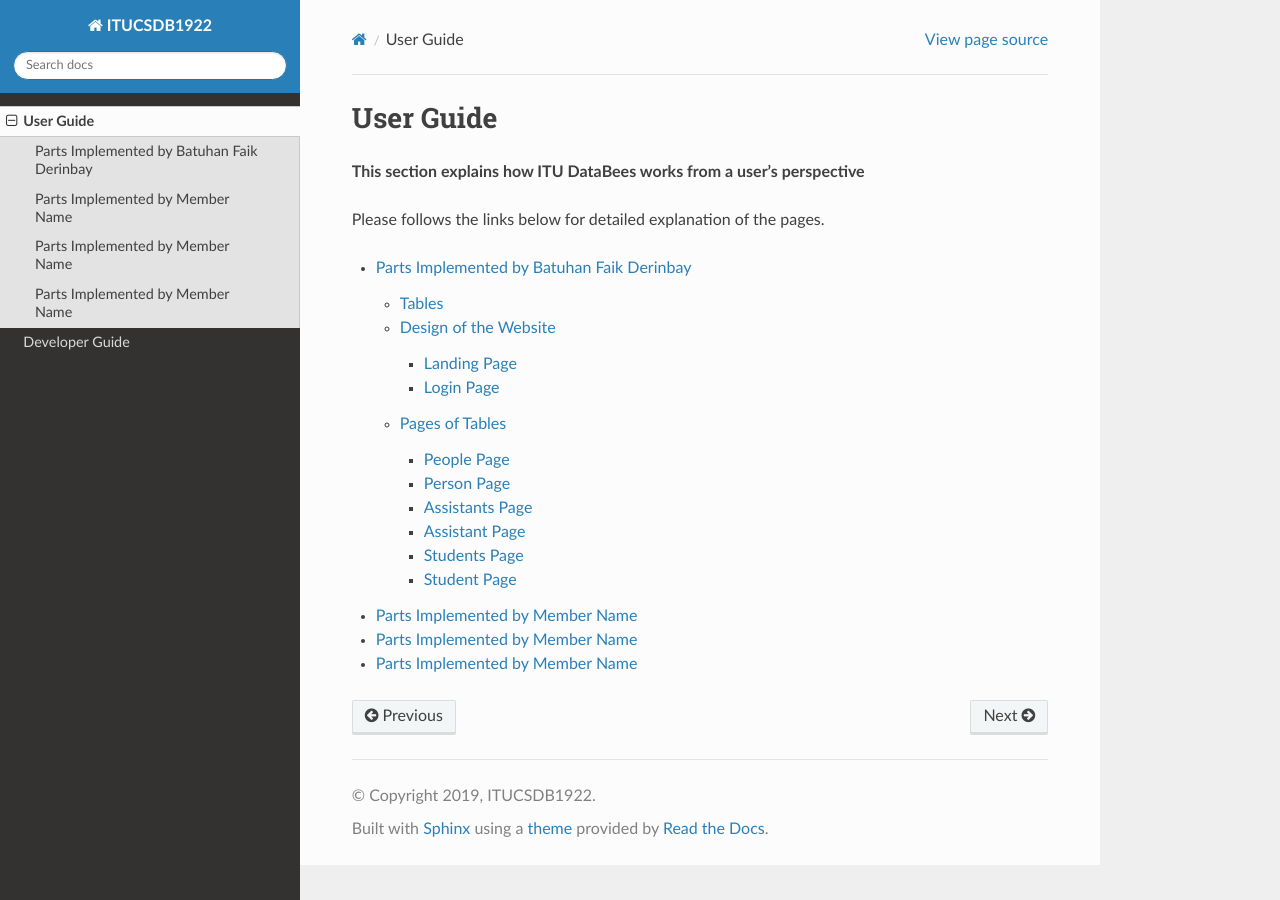
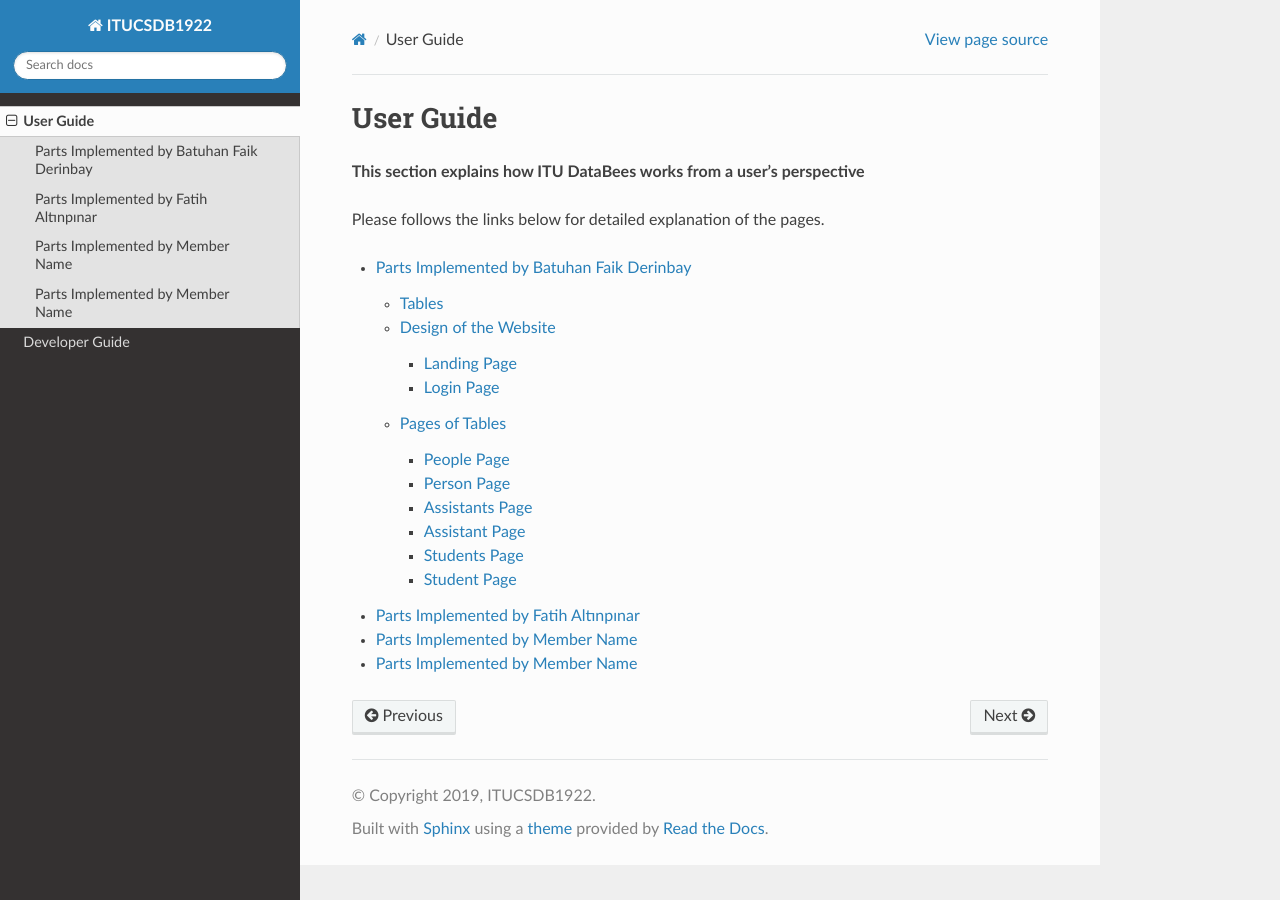
Before and after one commit to batuhanfaik/itu-cmpe, a Sphinx documentation site: the page built from docs/source/user/index.rst, in a window 1280 px wide. Built offline with Sphinx 7.4.7 and the Read the Docs theme 2.0.0, drawn with Linux system fonts in a browser that asks for light colours.

Commit message:
Replace name and rename files

```diff
--- /dev/null
+++ b/docs/source/developer/fatih.rst
@@ -0,0 +1,2 @@
+Parts Implemented by Fatih Altınpınar
+=====================================
--- a/docs/source/developer/index.rst
+++ b/docs/source/developer/index.rst
@@ -43,6 +43,6 @@ ITU DataBees is structed as follows:
 .. toctree::
 
    Batuhan Faik Derinbay
-   member2
+   fatih
    member3
    member4
--- a/docs/source/developer/member2.rst
+++ /dev/null
@@ -1,2 +0,0 @@
-Parts Implemented by Member Name
-================================
--- /dev/null
+++ b/docs/source/user/fatih.rst
@@ -0,0 +1,2 @@
+Parts Implemented by Fatih Altınpınar
+=====================================
--- a/docs/source/user/index.rst
+++ b/docs/source/user/index.rst
@@ -8,6 +8,6 @@ Please follows the links below for detailed explanation of the pages.
 .. toctree::
 
    Batuhan Faik Derinbay
-   member2
+   fatih
    member3
    member4
--- a/docs/source/user/member2.rst
+++ /dev/null
@@ -1,2 +0,0 @@
-Parts Implemented by Member Name
-================================
```
